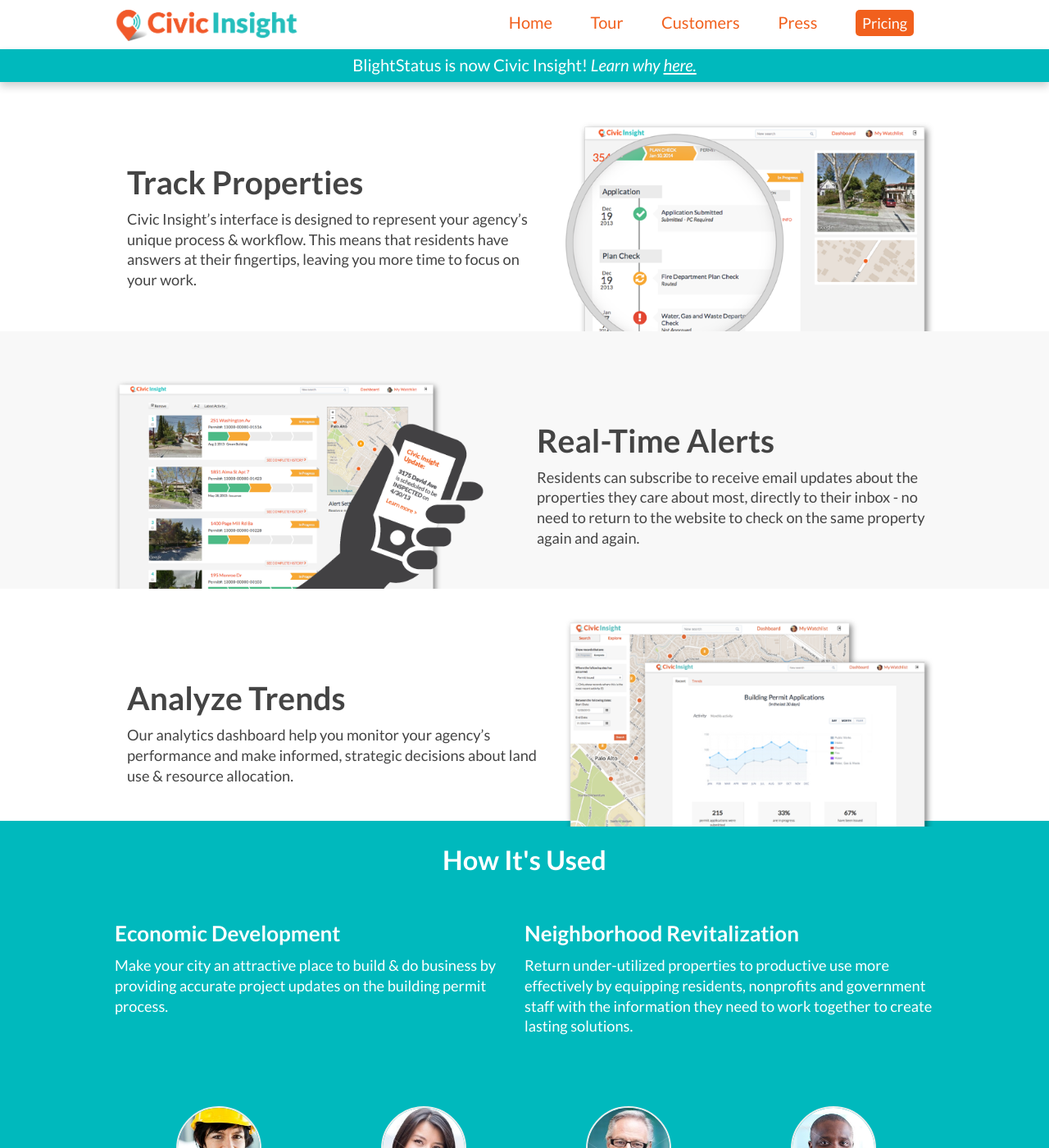
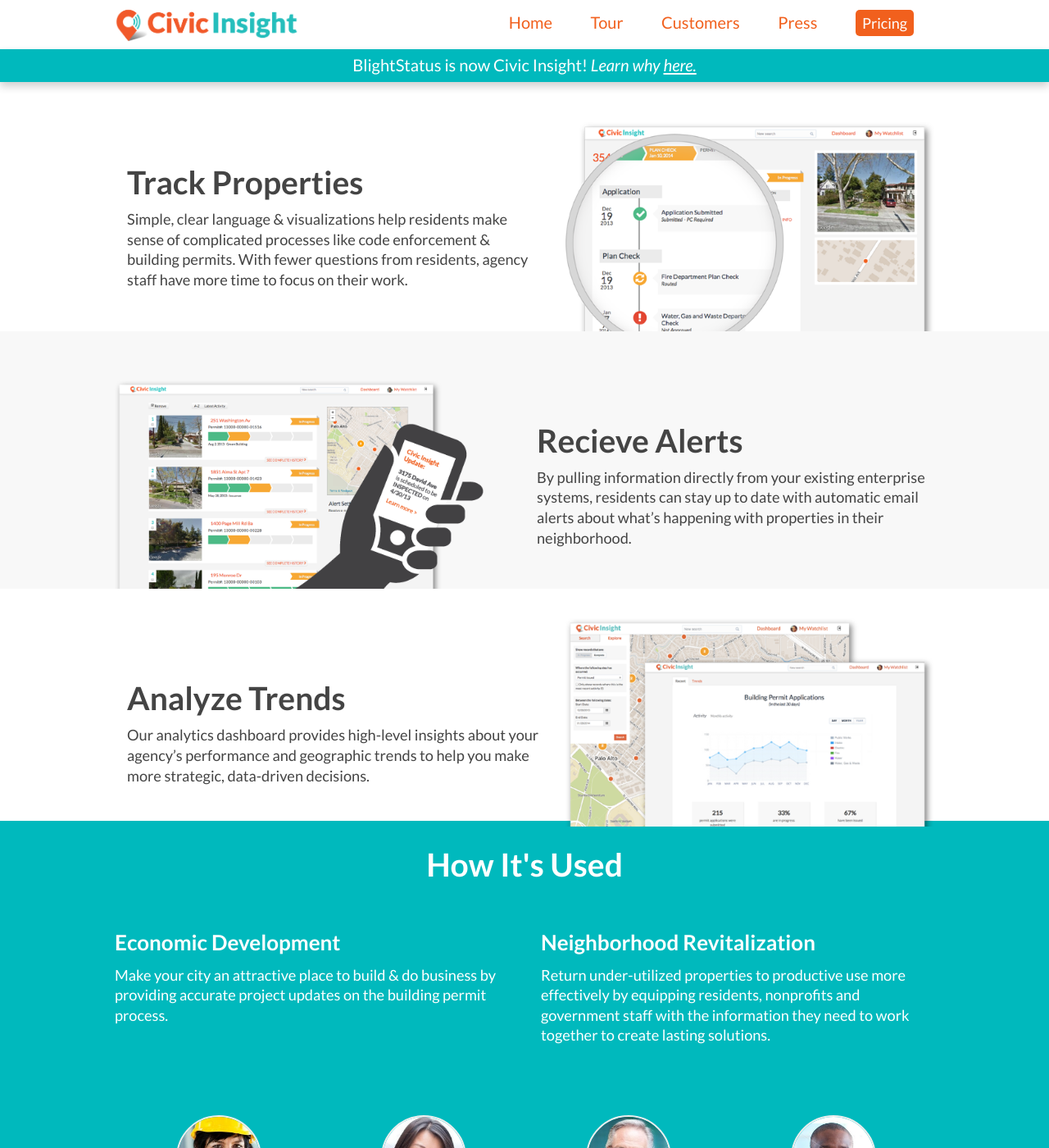
Before and after one commit to civicindustries/civicinsight.com, a Jekyll site: the page built from index.html, in a window 1280 px wide and 1400 px high, scrolled down 551 px. Shown: the whole window at 82% size. Built offline with Jekyll 4.4.1, drawn with Linux system fonts in a browser that asks for light colours; nearby versions of some CDN libraries; Markdown is read by kramdown in place of the engine named in the settings.

Commit message:
add product overview and fix some spacing issues

```diff
--- a/_includes/home/case-studies.html
+++ b/_includes/home/case-studies.html
@@ -12,7 +12,7 @@
 
         <div class="row-fluid">
 
-          <div class="row-column-left" style="width: 500px; float: left; padding: 20px 0">
+          <div class="row-column-left" style="width: 480px; float: left; padding: 20px 0; margin-right: 40px">
             <h3>Economic Development</h3>
             <ul  style="position: relative; list-style: bullet">
               <li>
@@ -23,7 +23,7 @@
             </ul>
           </div>
 
-          <div class="row-column-right" style="width: 500px; float: left; padding: 20px 0">
+          <div class="row-column-right" style="width: 480px; float: left; padding: 20px 0">
 
             <h3>Neighborhood Revitalization</h3>
             <ul  style="position: relative; list-style: bullet">
--- a/_includes/home/press.html
+++ b/_includes/home/press.html
@@ -1,6 +1,6 @@
 <!-- Section #6 -->
-<section id="press" data-speed="4">
-  <article class="columns black-font">
+<section id="press" data-speed="4" class="offwhite-background row">
+  <article class="columns black-font ">
       <div class="center"><h1>In the Press</h1></div>
       <div class="left-column">
         <ul>
--- a/_includes/home/product.html
+++ b/_includes/home/product.html
@@ -13,8 +13,9 @@
           <h1>Track Properties</h1>
           <ul  style="position: relative; list-style: bullet">
             <li>
-              Civic Insight’s interface is designed to represent your agency’s unique process &amp; workflow.
-              This means that residents have answers at their fingertips, leaving you more time to focus on your work.
+              Simple, clear language &amp; visualizations help residents make sense of complicated processes like code enforcement &amp; building permits.
+
+              With fewer questions from residents, agency staff have more time to focus on their work.
             </li>
           </ul>
         </div>
@@ -42,9 +43,9 @@
 
       <div class="row" style="float: right; width: 500px">
         <div style="padding: 50px 0px 0 15px">
-          <h1>Real-Time Alerts</h1>
+          <h1>Recieve Alerts</h1>
           <ul  style="position: relative;">
-            <li>Residents can subscribe to receive email updates about the properties they care about most, directly to their inbox - no need to return to the website to check on the same property again and again.</li>
+            <li>By pulling information directly from your existing enterprise systems, residents can stay up to date with automatic email alerts about what’s happening with properties in their neighborhood.</li>
           </ul>
 
         </div>
@@ -67,7 +68,7 @@
         <div style="padding: 50px 80px 0 15px">
           <h1>Analyze Trends</h1>
           <ul  style="position: relative; list-style: bullet">
-            <li>Our analytics dashboard help you monitor your agency’s performance and make informed, strategic decisions about land use &amp; resource allocation.</li>
+            <li>Our analytics dashboard provides high-level insights about your agency’s performance and geographic trends to help you make more strategic, data-driven decisions.</li>
           </ul>
         </div>
       </div>
--- a/stylesheets/style.css
+++ b/stylesheets/style.css
@@ -369,7 +369,7 @@
   max-width: 1920px;
   position: relative;
   color: white;
-  background: white;
+/*  background: white;*/
   height: 850px;
 /*  border: 1px solid black;*/
 }
@@ -785,7 +785,7 @@
 }
 
 #case-studies h1{
-  font-size: 250%;
+  font-size: 300%;
 }
 
 #case-studies .benefit-types img{
@@ -834,7 +834,7 @@
   font-size: 130%;
   line-height: 120%;
   font-weight: 300;
-  padding: 5px 10px;
+/*  padding: 5px 10px;*/
 }
 
 #neighborhood-revitalization .summary strong{
@@ -852,7 +852,8 @@
   text-align: center;
   min-height: 125px;
   float: left;
-  width: 250px;
+  width: 230px;
+  margin-right: 20px;
   position: relative;
 }
 
```
